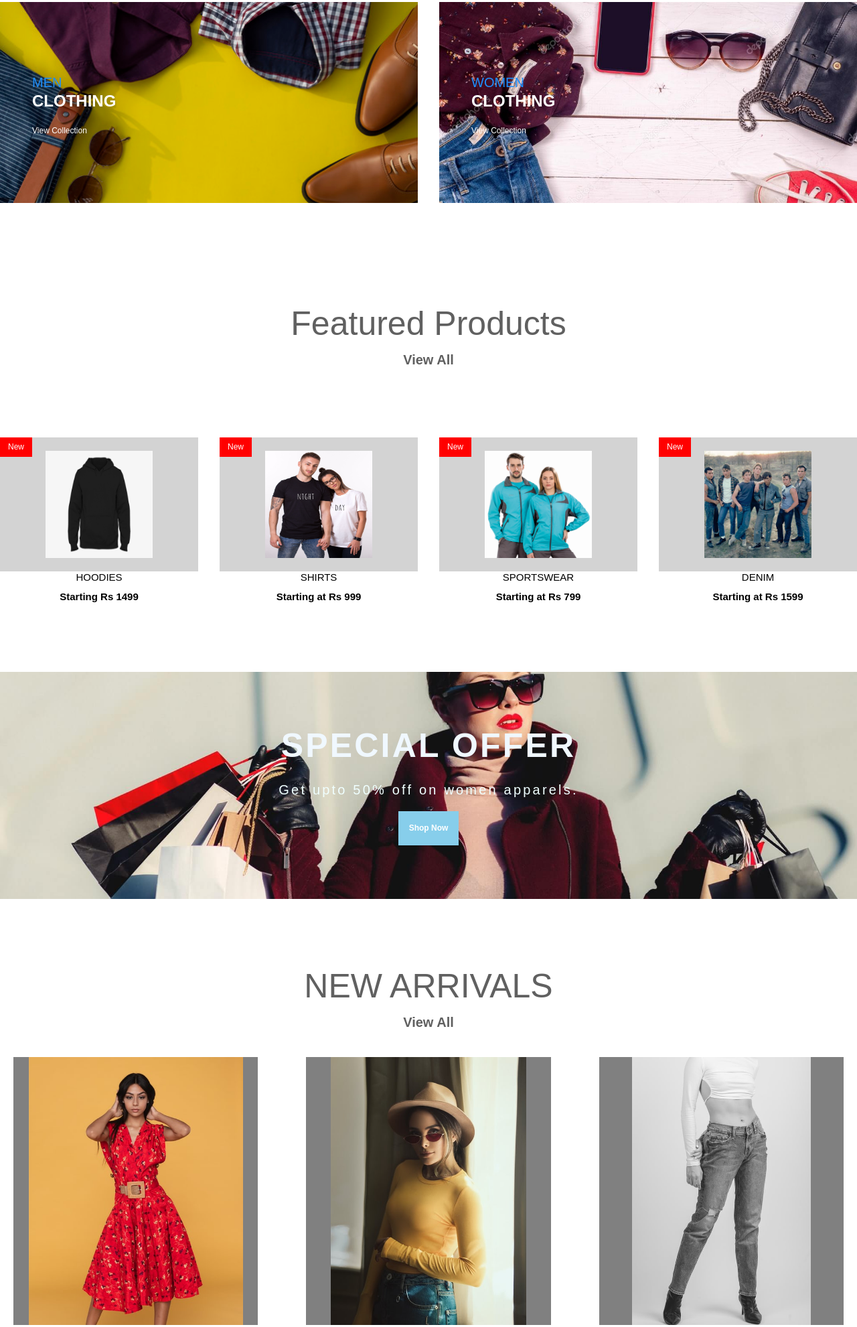
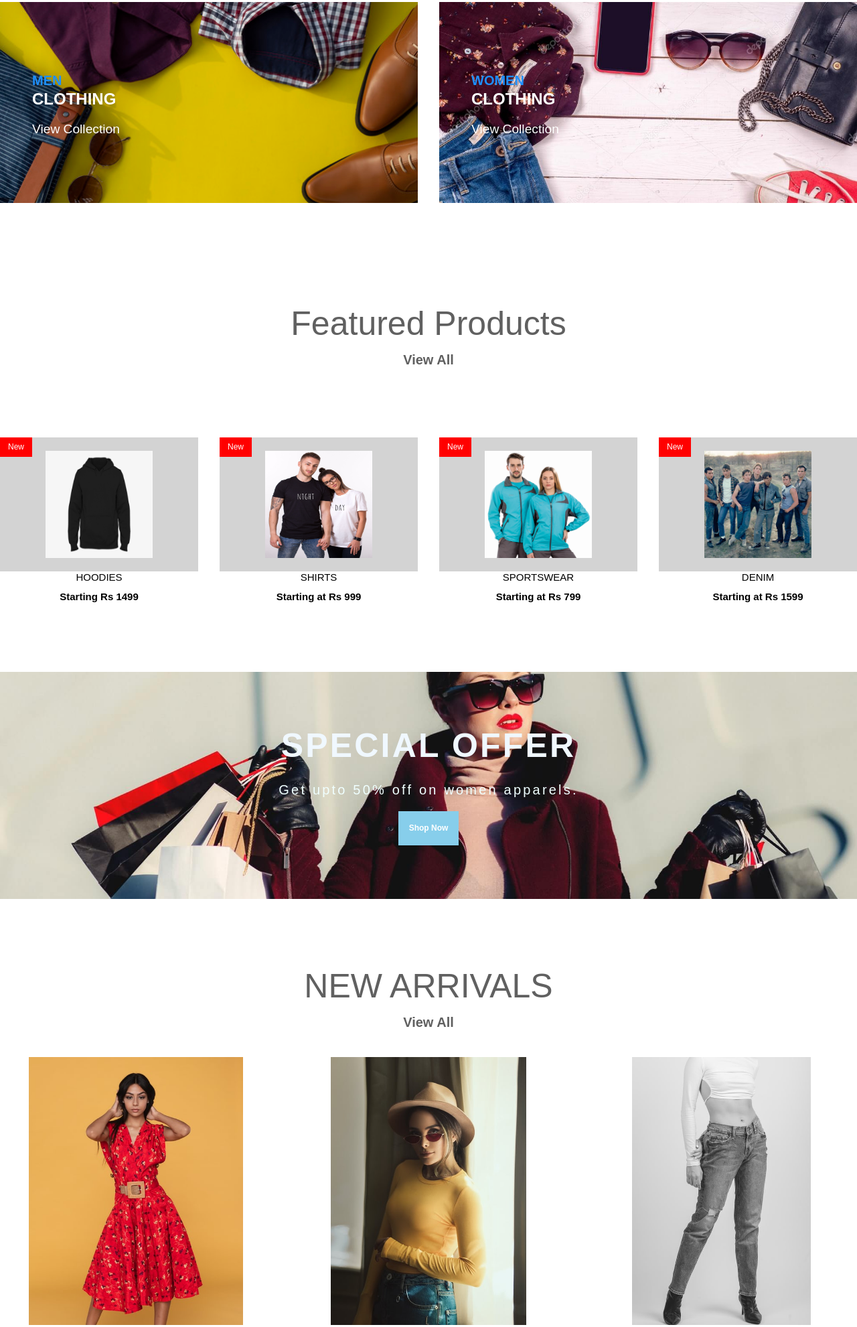
Before and after one commit to ecommercewebsite2020/website, a plain HTML site: page index.html in a window 1280 px wide. Shown: the part 997-2978 px from the top of the page at 67% size. Drawn offline with nearby package versions, Linux system fonts and the light colour scheme.

Commit message:
Update style.css

```diff
--- a/style.css
+++ b/style.css
@@ -179,7 +179,7 @@ header{
 }
 .collection-data span{
     color:dodgerblue;
-    font-weight: 100;
+    font-weight: 700;
 }
 .collection-subtitle{
     color: white;
@@ -187,11 +187,11 @@ header{
     color: #606060;
 }
 .collection-view{
-    font-size: .75rem;
+    font-size: 1.2rem;
     color: white;
 }
 .collection-view:hover{
-    text-decoration: underline;
+    text-decoration: none;
     color: crimson;
 }
 .featured{
@@ -276,8 +276,7 @@ header{
 .new-box{
     position: relative;
     display: inline-flex;
-    justify-content: center;
-    background-color: grey;
+    justify-content: space-around;
     overflow: hidden;
     margin: 20px 20px 20px 20px;
 }
@@ -291,7 +290,7 @@ header{
     justify-content: center;
     align-items: center;
     background: rgba(229, 89,71,0.6);
-    transition: 0.3s;
+    transition: 0.6s;
 }
 .new-img{
     height: 400px;
```
